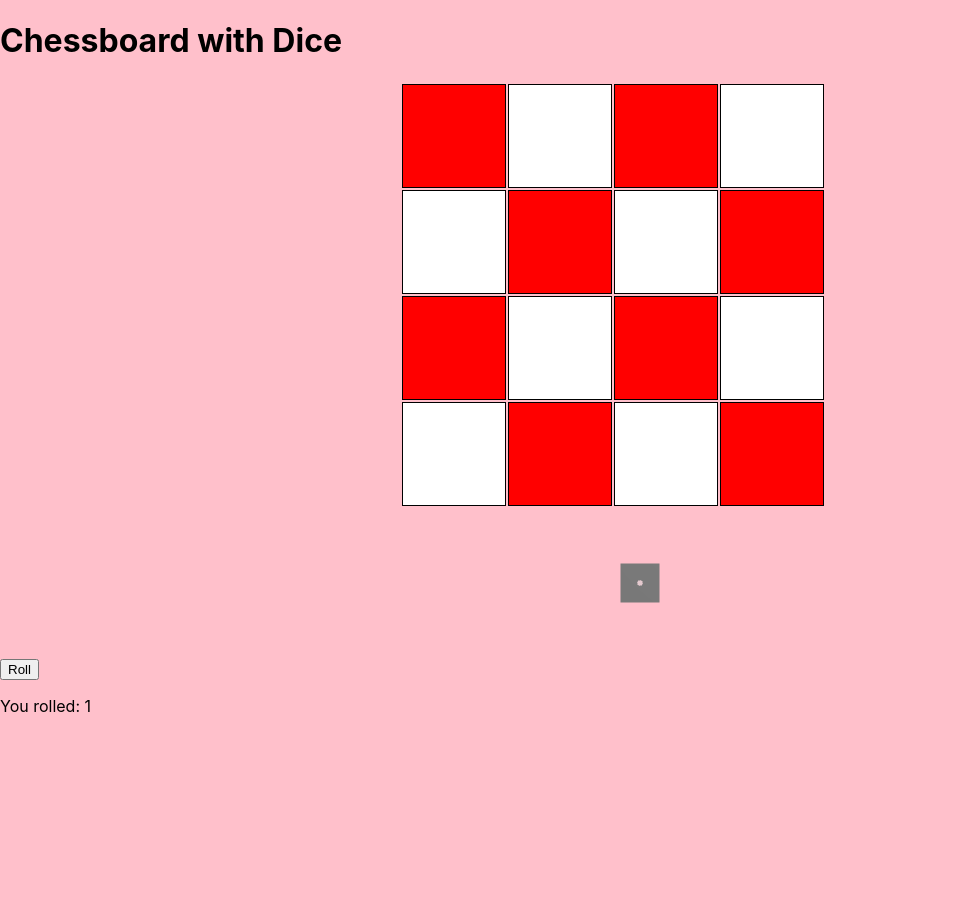
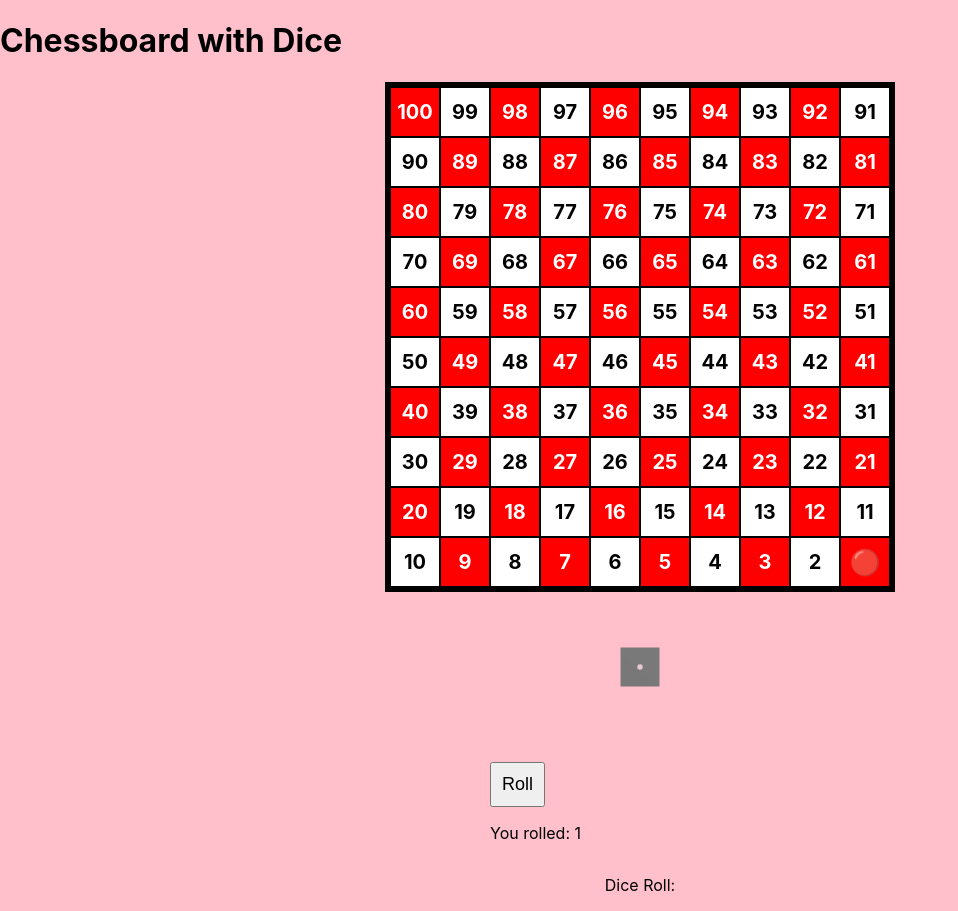
Before and after one commit to aus2005/snakesandladders, a React (Create React App) app in the folder snakess/: page / in a window 1280 px wide. Shown: the whole page, without its empty margins (0-958 px from the left). Before the commit the page ends 800 px from the top, so only its background shows below. Built offline with nearby package versions, Linux system fonts and the light colour scheme.

Commit message:
Board and Player

```diff
--- a/snakess/src/App.js
+++ b/snakess/src/App.js
@@ -1,5 +1,4 @@
 import React from "react";
-import DiceRoll from "./diceroll";
 import Chessboard from "./board";
 
 function App() {
@@ -9,7 +8,7 @@ function App() {
         Chessboard with Dice
       </h1>
       <Chessboard />
-      <DiceRoll />
+
     </div>
   );
 }
--- a/snakess/src/board.css
+++ b/snakess/src/board.css
@@ -1,25 +1,43 @@
-.b {
-  background-color: red;
-  display: table-cell;
-  vertical-align: middle;
-}
-.w {
-  float: left;
-  background-color: white;
-  text-align: center;
-  display: table-cell;
-  vertical-align: middle;
+.game-container {
+  display: flex;
+  flex-direction: column;
+  align-items: center;
 }
 
-td {
-  border: black solid 1px;
-  height: 100px;
-  width: 100px;
-  font-size: 50px;
-  text-align: center;
-  text-transform: uppercase;
+.board {
+  display: grid;
+  grid-template-columns: repeat(10, 1fr);
+  grid-template-rows: repeat(10, 1fr);
+  width: 500px;
+  height: 500px;
+  border: 5px solid black;
+  position: relative;
 }
 
-table {
-  margin-left: 400px;
+.cell {
+  display: flex;
+  justify-content: center;
+  align-items: center;
+  font-size: 20px;
+  font-weight: bold;
+  border: 1px solid black;
+  position: relative;
 }
+
+.red { background-color: red; color: white; }
+.white { background-color: white; color: black; }
+
+.player {
+  position: absolute;
+  font-size: 25px;
+  top: 50%;
+  left: 50%;
+  transform: translate(-50%, -50%);
+}
+
+button {
+  margin-top: 20px;
+  padding: 10px;
+  font-size: 18px;
+  cursor: pointer;
+}
--- a/snakess/src/board.js
+++ b/snakess/src/board.js
@@ -1,27 +1,44 @@
-import React from "react";
+import React, { useState } from "react";
 import "./board.css";
+import DiceRoll from "./diceroll";
 
-const Chessboard = () => {
-  const board = [
-    ["b", "w", "b", "w"],
-    ["w", "b", "w", "b"],
-    ["b", "w", "b", "w"],
-    ["w", "b", "w", "b"],
-  ];
+const Board = () => {
+  const boardSize = 10;
+  const totalCells = 100;
+  const [playerPosition, setPlayerPosition] = useState(1);
+  const [diceValue, setDiceValue] = useState(null);
+
+  const snakesAndLadders = {
+    4: 25, 8: 30, 28: 14, 40: 42, 50: 5, 62: 81, 95: 75
+  };
+
+  const handleDiceRoll = (roll) => {
+    setDiceValue(roll);
+    let newPosition = playerPosition + roll;
+    if (newPosition > totalCells) return;
+    if (snakesAndLadders[newPosition]) {
+      newPosition = snakesAndLadders[newPosition];
+    }
+    setPlayerPosition(newPosition);
+  };
 
   return (
-    <table>
-      <tbody>
-        {board.map((row, rowIndex) => (
-          <tr key={rowIndex}>
-            {row.map((cell, colIndex) => (
-              <td key={colIndex} className={cell}></td>
-            ))}
-          </tr>
-        ))}
-      </tbody>
-    </table>
+    <div className="game-container">
+      <div className="board">
+        {Array.from({ length: totalCells }, (_, i) => {
+          const number = totalCells - i;
+          return (
+            <div key={number} className={`cell ${(Math.floor(i / boardSize) + i) % 2 === 0 ? "red" : "white"}`}>
+              {number}
+              {playerPosition === number && <div className="player">🔴</div>}
+            </div>
+          );
+        })}
+      </div>
+      <DiceRoll onRoll={handleDiceRoll} />
+      <p>Dice Roll: {diceValue}</p>
+    </div>
   );
 };
 
-export default Chessboard;
+export default Board;
--- a/snakess/src/diceroll.js
+++ b/snakess/src/diceroll.js
@@ -22,44 +22,13 @@ function DiceDot({ position }) {
 }
 
 function Dice({ number, isRolling }) {
-
   const dotPositions = {
     1: [[0, 0]],
-
-      2: [
-        [-0.3, -0.3],
-        [0.3, 0.3],
-      ],
-
-      3: [
-        [-0.3, -0.3],
-        [-0.3, 0.3],
-        [0.3, -0.3],
-        [0.3, 0.3],
-      ],
-
-      4: [
-        [-0.3, -0.3],
-        [0, 0],
-        [0.3, 0.3],
-      ],
-
-      5: [
-        [-0.3, -0.3],
-        [-0.3, 0],
-        [-0.3, 0.3],
-        [0.3, -0.3],
-        [0.3, 0],
-        [0.3, 0.3],
-      ],
-
-      6: [
-        [-0.3, -0.3],
-        [-0.3, 0.3],
-        [0, 0],
-        [0.3, -0.3],
-        [0.3, 0.3],
-      ],
+    2: [[-0.3, -0.3], [0.3, 0.3]],
+    3: [[-0.3, -0.3], [-0.3, 0.3], [0.3, -0.3], [0.3, 0.3]],
+    4: [[-0.3, -0.3], [0, 0], [0.3, 0.3]],
+    5: [[-0.3, -0.3], [-0.3, 0], [-0.3, 0.3], [0.3, -0.3], [0.3, 0], [0.3, 0.3]],
+    6: [[-0.3, -0.3], [-0.3, 0.3], [0, 0], [0.3, -0.3], [0.3, 0.3]],
   };
 
   const finalRotations = {
@@ -93,19 +62,14 @@ function DiceDot({ position }) {
         <boxGeometry args={[1, 1, 1]} />
         <meshStandardMaterial color="white" />
       </mesh>
-
       {[1, 2, 3, 4, 5, 6].map((face) => (
-          <DiceFace
-            key={face}
-            dots={dotPositions[face]}
-            rotation={finalRotations[face]}
-          />
+        <DiceFace key={face} dots={dotPositions[face]} rotation={finalRotations[face]} />
       ))}
     </animated.group>
   );
 }
 
-  export default function DiceRoll() {
+export default function DiceRoll({ onRoll }) {
   const [roll, setRoll] = useState(1);
   const [isRolling, setIsRolling] = useState(false);
 
@@ -115,6 +79,7 @@ function DiceDot({ position }) {
       const newRoll = Math.floor(Math.random() * 6) + 1;
       setRoll(newRoll);
       setIsRolling(false);
+      if (onRoll) onRoll(newRoll);
     }, 1000);
   };
 
```
Also changed, not shown: snakess/src/snakess.png (added). Lines whose indentation alone changed are shown as unchanged.
